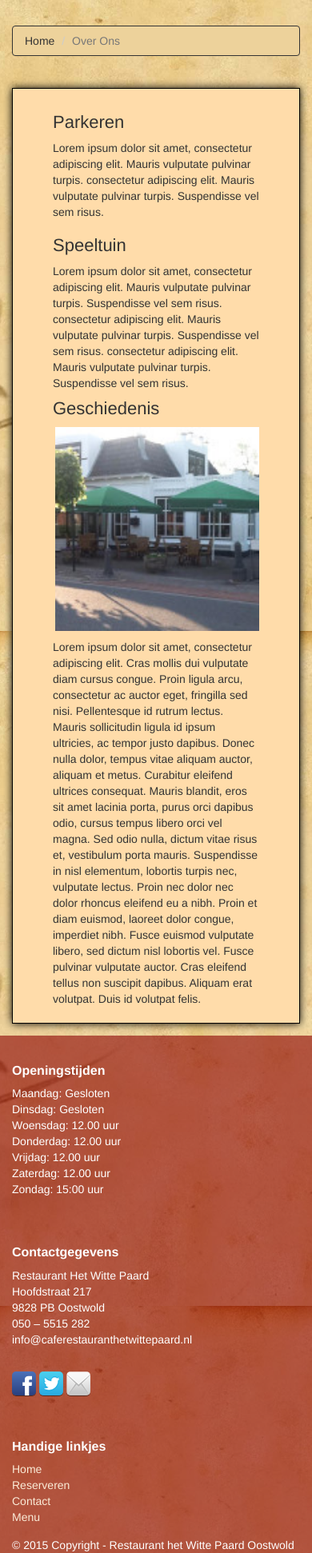
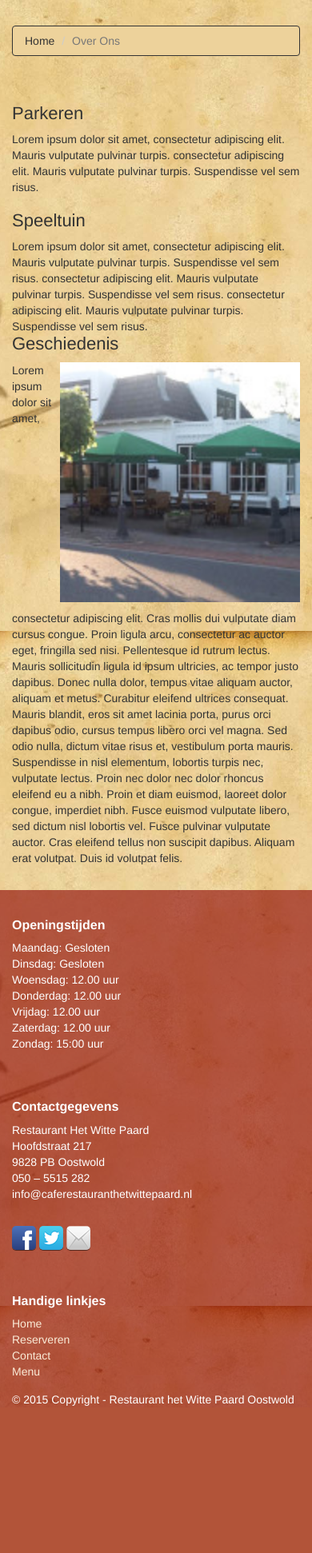
Before and after one commit to AlfaOpdrachten/HetWittePaard, a PHP site: page /overons.php in a window 390 px wide. Shown: the part 55-1997 px from the top of the page at 80% size. After the commit the page ends 1813 px from the top, so only its background shows below. Run offline with PHP 8.4, Linux system fonts and the light colour scheme; data that the repository does not hold is empty; some libraries are stand-ins or nearby versions.

Commit message:
img fix overons fix enzo fix

```diff
--- a/css/main.css
+++ b/css/main.css
@@ -180,10 +180,6 @@ div.col-xs-6:nth-child(3) {
     padding-left: 15px;
 }
 @media (max-width: 420px){
-    div.container:nth-child(1) {
-        padding-left: 0px;
-        padding-right: 0px;
-    }
     .container h2 {
         font-size: 22px;
     }
@@ -193,10 +189,7 @@ div.col-xs-6:nth-child(3) {
     .content {
         margin-top: 20px;
     }
-     .footer {
-    padding-right: 0px;
-    padding-left: 0px;
-}
+
 }
 @media (max-width: 520px){
     .col-xs-6 {
@@ -209,6 +202,25 @@ div.col-xs-6:nth-child(3) {
 @media (max-width: 768px) {
     #footer-holder{
         height: 100%;
+    }
+    .footer {
+        padding-right: 0px;
+        padding-left: 0px;
+    }
+    div.container:nth-child(1) {
+        padding-left: 0px;
+        padding-right: 0px;
+    }
+    #footer-right {
+        padding-left: 15px!important;
+    }
+    .reserveren div.col-md-12:nth-child(1),
+    .reserveren div.col-md-12:nth-child(2) {
+        margin-top: 10px;
+    }
+    .reserveren div.col-md-12:nth-child(1) > div:nth-child(2),
+    .reserveren div.col-md-12:nth-child(1) > div:nth-child(2){
+        padding-left: 8px;
     }
 }
 .no-gutter > [class*='col-'] {
@@ -248,26 +260,17 @@ div.col-xs-6:nth-child(3) {
     .index div.col-md-6:nth-child(3),
     #copyrightholder,
     .col-md-7,
-    #informatie,
-    div.col-md-12:nth-child(1){
+    #informatie{
         padding-right: 0px!important;
         padding-left: 0px!important;
     }
-
-    {
+    .index div.col-md-12:nth-child(1)  {
         padding:  0px 10px!important;
     }
     .form-control {
         width: 80%!important;
     }
-    .reserveren div.col-md-12:nth-child(1),
-    .reserveren div.col-md-12:nth-child(2) {
-        margin-top: 10px;
-    }
-    .reserveren div.col-md-12:nth-child(1) > div:nth-child(2),
-    .reserveren div.col-md-12:nth-child(1) > div:nth-child(2){
-        padding-left: 8px;
-    }
+
     .gastenboek > div:nth-child(1) > div:nth-child(1) {
         height: 70px;
     }
@@ -284,4 +287,15 @@ div.col-xs-6:nth-child(3) {
         padding-left: 0px;
         padding-right: 0px;
     }
+    #footer-right{
+        padding-left: 0px!important;
+    }
+
+    .geschiedenis div.col-md-6:nth-child(1),
+    .text-geschiedenis {
+        padding: 0px!important;
+    }
+    img.img-responsive:nth-child(2) {
+        width: 300px;
+    }
 }
--- a/index.php
+++ b/index.php
@@ -38,7 +38,7 @@
         <div class="col-xs-6 col-md-6" style="margin-top: 10px; padding-left: 15px; padding-right: 0px; ">
             <a href="/HetWittePaard/reserveren.php">
                 <div class="thumbnail" style="background-color: #FFDCAA; border: 1px solid black; box-shadow: 0px 0px 10px 0px black;">
-                    <img src="img/reserveren.jpg" alt="Reserveren">
+                    <img src="img/reserveren.png" alt="Reserveren">
                     <div class="caption">
                         <p><a class="btn btn-link" style="color: black; font-size: 35px;" href="/HetWittePaard/reserveren.php" role="button">Reserveren</a></p>
                     </div>
--- a/overons.php
+++ b/overons.php
@@ -20,14 +20,14 @@
                        </ol>
     </div>
 </div>
-<div class="content container" style="margin-bottom: 5px; padding-bottom:10px;">
-        <div class="border" style="border:1px solid black;box-shadow: 0px 0px 10px 0px black">
-            <div class="col-md-12" style="margin: 0px; padding: 0 !important; margin: 0 !important; background-color: #FFDCAA;">
+<div class="content container geschiedenis">
+    <div class="border" style="box-shadow: 0px 0px 10px 0px black;">
         <div class="col-md-6" style="float:left; padding: 10px 50px">
             <div class="col-md-12" style="padding: 0px;">
                 <h2>Parkeren</h2>
                 Lorem ipsum dolor sit amet, consectetur adipiscing elit. Mauris vulputate pulvinar turpis. consectetur adipiscing elit. Mauris vulputate pulvinar turpis. Suspendisse vel sem risus.
             </div>
+
             <div class="col-md-12" style="padding: 0px;">
                 <h2>Speeltuin</h2>
                 Lorem ipsum dolor sit amet, consectetur adipiscing elit. Mauris vulputate pulvinar turpis. Suspendisse vel sem risus. consectetur adipiscing elit. Mauris vulputate pulvinar turpis. Suspendisse vel sem risus. consectetur adipiscing elit. Mauris vulputate pulvinar turpis. Suspendisse vel sem risus.
@@ -55,10 +55,8 @@
                     </div>
                 </div>
             </div>
-
-
         </div>
-        <div class="col-md-14" style="margin: 0px; background-color: #FFDCAA; padding: 0 !important; margin: 0 !important;">
+        <div class="col-md-12" style="margin: 0px; padding: 0 !important; margin: 0 !important;">
             <div class="text-geschiedenis" style="padding: 10px 50px">
                 <h2>Geschiedenis</h2>
                     <img src="img/locatie.jpg" width="255px" height="191px" class="img-responsive" style="float:right;" />
@@ -67,9 +65,10 @@
 
                 </p>
             </div>
+    </div>
 
 </div>
-    </div>
+
 </div>
 
 
--- a/reserveren.php
+++ b/reserveren.php
@@ -239,7 +239,7 @@ if(isset($_POST['submit']))
             </div>
             <div class="col-xs-12 col-md-5" id="informatie">
                 <div class="col-xs-12 col-sm-6 col-md-12" style="background-color: #FFDCAA; box-shadow: 0px 0px 10px 0px gray; border: solid black 1px;">
-                    <div class="col-xs-12 col-sm-12 col-md-6">
+                    <div class="col-xs-12 col-sm-12 col-md-12">
                         <h2>Adres gegevens</h2>
                     </div>
                     <div class="col-xs-12 col-sm-12 col-md-6">
```
Also changed, not shown: nieuws.php (+0 -17 lines), img/reserveren.jpg, img/reserveren.png (added). Lines whose indentation alone changed are shown as unchanged.
